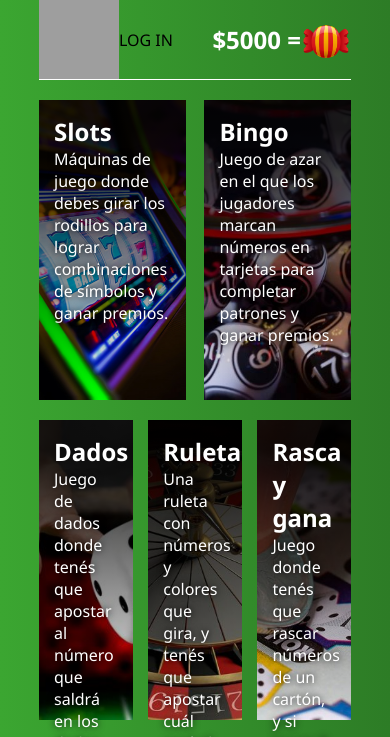
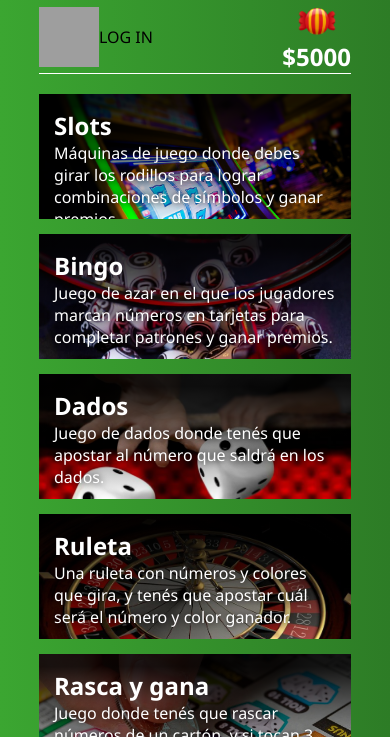
Before and after one commit to alanzelada/Casino-Main-Page, a PHP site: page / in a window 390 px wide. Shown: the top 737 px of the page. Run offline with PHP 8.4, Linux system fonts and the light colour scheme; grey boxes are pictures that could not be loaded.

Commit message:
resolved merge conflict

```diff
--- a/CSS/style.css
+++ b/CSS/style.css
@@ -1,4 +1,4 @@
-* {
+*{
     padding: 0;
     margin: 0;
     border: none;
@@ -10,17 +10,17 @@
     background-repeat: no-repeat;
     background-size: cover;
 
-    font-family: "Segoe UI", Tahoma, Geneva, Verdana, sans-serif;
+    font-family: 'Segoe UI', Tahoma, Geneva, Verdana, sans-serif;
     font-weight: 400;
 
     user-select: none;
 }
 
-body {
-    background: rgb(59, 166, 49);
-    background: linear-gradient(90deg, rgba(59, 166, 49, 1) 0%, rgba(45, 124, 38, 1) 100%);
+body{
+    background: rgb(59,166,49);
+    background: linear-gradient(90deg, rgba(59,166,49,1) 0%, rgba(45,124,38,1) 100%);
 }
-#mensaje-fixed {
+#mensaje-fixed{
     position: fixed;
     background-color: rgba(255, 255, 255, 0.87);
     border-radius: 80px;
@@ -44,13 +44,14 @@ body {
     display: none;
 }
 
-header {
+header{
     width: 80%;
-    height: 80px;
     border-bottom: 1px solid white;
     margin: auto;
     display: flex;
     justify-content: space-between;
+    flex-wrap: wrap;
+    align-items: center;
 }
 
 header .izquierda{
@@ -78,7 +79,7 @@ header .user_info{
     justify-content: center;
     align-items: center;
 }
-header .user_info h2 {
+header .user_info h2{
     display: flex;
     align-items: center;
     font-size: 1.1rem;
@@ -108,11 +109,11 @@ header .caramelos{
     justify-content: center;
     align-items: center;
 }
-header .caramelos img {
+header .caramelos img{
     width: 50px;
     height: 50px;
 }
-header .caramelos h2 {
+header .caramelos h2{
     width: 100%;
     display: flex;
     align-items: center;
@@ -133,7 +134,7 @@ header .caramelos #h2CaramelosAlternativo{
     padding: 5px;
     box-shadow: 0 0 2px black;
 }
-#caramelos_info p {
+#caramelos_info p{
     font-size: 1rem;
 }
 
@@ -147,7 +148,7 @@ header .logo{
     margin: auto;
     margin-top: 20px;
 }
-.games-row {
+.games-row{
     width: 100%;
     height: 300px;
     margin-bottom: 20px;
@@ -185,70 +186,158 @@ header .logo{
 }
 #games-row-1 article:hover,
 #games-row-2 article:hover,
-#games-row-3 article:hover {
+#games-row-3 article:hover{
     transform: scale(1.03);
     transition: 0.2s;
 }
 
-.game-desc {
+.game-desc{
     padding: 15px;
     height: 100%;
-    background: rgb(0, 0, 0);
-    background: linear-gradient(180deg, rgba(0, 0, 0, 0.897) 10%, rgba(0, 0, 0, 0) 100%);
+    background: rgb(0,0,0);
+    background: linear-gradient(180deg, rgba(0, 0, 0, 0.897) 10%, rgba(0,0,0,0) 100%);
     transition: 0.2s;
 }
-.game-desc:hover {
+.game-desc:hover{
     padding-top: 30px;
     padding-left: 13px;
     background: linear-gradient(180deg, rgba(0, 0, 0, 0.897) 40%, rgba(0, 0, 0, 0.24) 100%);
     transition: 0.2s;
 }
 
-.game-desc h2 {
+.game-desc h2{
     color: white;
     font-weight: 700;
 }
-.game-desc p {
+.game-desc p{
     color: white;
     text-shadow: 0 0 7px black;
 }
 
-#game1 {
-    background-image: url("../IMG/bg-slots.jpg");
+#game1{
+    background-image: url('../IMG/bg-slots.jpg');
 }
-#game2 {
-    background-image: url("../IMG/bg-bingo.jpg");
+#game2{
+    background-image: url('../IMG/bg-bingo.jpg');
 }
-#game3 {
-    background-image: url("../IMG/bg-dados.jpg");
+#game3{
+    background-image: url('../IMG/bg-dados.jpg');
 }
-#game4 {
-    background-image: url("../IMG/bg-ruleta.jpg");
+#game4{
+    background-image: url('../IMG/bg-ruleta.jpg');
 }
-#game5 {
-    background-image: url("../IMG/bg-rascaygana.jpg");
+#game5{
+    background-image: url('../IMG/bg-rascaygana.jpg');
 }
-#game6 {
-    background-image: url("../IMG/bg-blackjack.jpg");
+#game6{
+    background-image: url('../IMG/bg-blackjack.jpg');
 }
-#game7 {
-    background-image: url("../IMG/bg-vasosybola.jpg");
+#game7{
+    background-image: url('../IMG/bg-vasosybola.jpg');
 }
 #game8{
     background-image: url('../IMG/cartaalta.jpg');
 }
 
-footer {
+footer{
     background-color: #2d7c26;
     padding: 40px;
     display: flex;
     justify-content: center;
     align-items: center;
+
 }
-footer h4 {
+footer h4{
     text-align: center;
     color: white;
     font-size: 1.2rem;
+}
+
+@media only screen and (max-width: 900px){
+
+    header .izquierda{
+        justify-content: center;
+        align-items: center;
+    }
+
+    header .izquierda img{
+        height: 60px;
+        width: 60px;
+    }
+
+    header .user_info{
+        width: max-content;
+        flex-direction: column;
+        align-items: flex-start;
+    }
+
+    header .user_info #h2Alternativo{
+        display: flex;
+    }
+
+    header .caramelos{
+        flex-direction: column-reverse;
+    }
+
+    header .caramelos h2{
+        display: none;
+    }
+
+    header .caramelos #h2CaramelosAlternativo{
+        display: flex;
+    }
+
+    header .caramelos img{
+        height: 40px;
+        width: 40px;
+    }
+
+    #mensaje-fixed h2{
+        display: none;
+    }
+
+    #mensaje-fixed #alternativa{
+        width: max-content;
+        display: flex;
+    }
+
+    .games-row{
+        flex-direction: column;
+        margin-bottom: 0;
+
+    }
+
+    #games-row-1{
+
+        height: max-content;
+    }
+
+    #game1{
+        margin-bottom: 15px;
+    }
+
+    #games-row-1 article{
+        max-width: none;
+        width: 100%;
+        height: 125px;
+        overflow: scroll;
+    }
+
+    #games-row-2 ,
+    #games-row-3 {
+        flex-direction: column;
+    }
+
+    #games-row-2 article,
+    #games-row-3 article{
+        max-width: none;
+        width: 100%;
+        height: 125px;
+    }
+
+    article{
+        margin-bottom: 15px;
+    }
 }
 
 .login{
--- a/index.html
+++ b/index.html
@@ -19,6 +19,8 @@
                 <h4>$<span class="points"></span></h4>
             </div>
         </div>
+        </div>
+
         <div class="login-form">
             <div class="caja-ingreso">
                 <img src="IMG/ruletaGiratoria.png" alt="">
@@ -34,7 +36,6 @@
                     </form>
                 </div>
             </div>
-        </div>
         </div>
 
         <div class="derecha">
```
